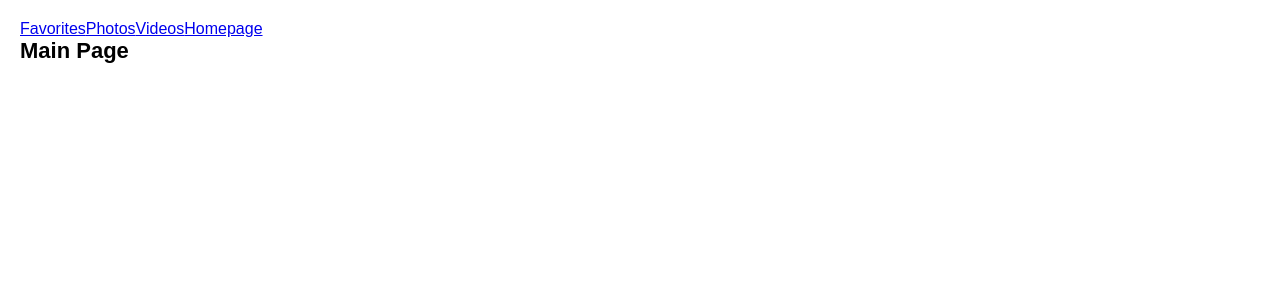
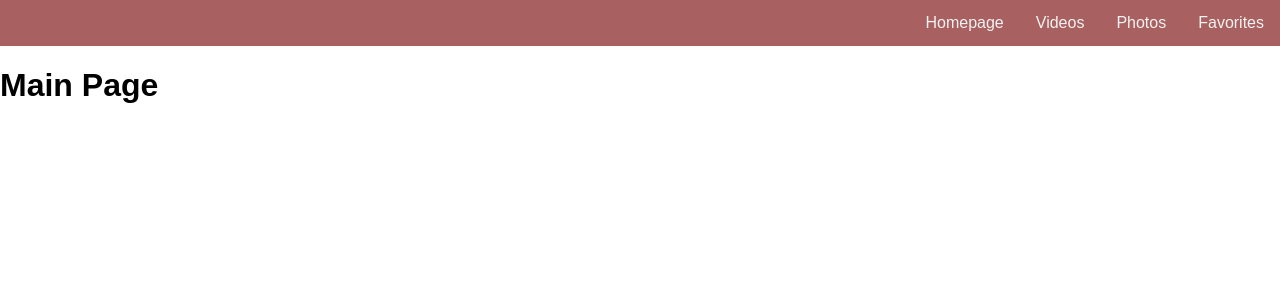
Before and after one commit to Kazi27/moodboard-frontend, a React (Create React App) app in the folder src/: page / in a window 1280 px wide. Shown: the top 300 px of the page. Built offline with nearby package versions, Linux system fonts and the light colour scheme.

Commit message:
added hover effect, navbar looks nice?

```diff
--- a/src/styles.css
+++ b/src/styles.css
@@ -1,90 +1,24 @@
-* {
-  box-sizing: border-box;
+/* styles.css */
+body {
+  font-family: 'Arial', sans-serif;
+  margin: 0;
 }
 
-body {
-  font-family: sans-serif;
-  margin: 20px;
-  padding: 0;
+.navbar {
+  background-color: #a96060;
+  overflow: hidden;
 }
 
-h1 {
-  margin-top: 0;
-  font-size: 22px;
+.navbar a {
+  float: right;
+  display: block;
+  color: #f2f2f2;
+  text-align: center;
+  padding: 14px 16px;
+  text-decoration: none;
 }
 
-h2 {
-  margin-top: 0;
-  font-size: 20px;
+.navbar a:hover {
+  background-color: rgb(165, 33, 33);
+  color: black;
 }
-
-h3 {
-  margin-top: 0;
-  font-size: 18px;
-}
-
-h4 {
-  margin-top: 0;
-  font-size: 16px;
-}
-
-h5 {
-  margin-top: 0;
-  font-size: 14px;
-}
-
-h6 {
-  margin-top: 0;
-  font-size: 12px;
-}
-
-code {
-  font-size: 1.2em;
-}
-
-ul {
-  padding-inline-start: 20px;
-}
-
-* {
-  box-sizing: border-box;
-}
-
-body {
-  font-family: sans-serif;
-  margin: 20px;
-  padding: 0;
-}
-
-.square {
-  background: #fff;
-  border: 1px solid #999;
-  float: left;
-  font-size: 24px;
-  font-weight: bold;
-  line-height: 34px;
-  height: 34px;
-  margin-right: -1px;
-  margin-top: -1px;
-  padding: 0;
-  text-align: center;
-  width: 34px;
-}
-
-.board-row:after {
-  clear: both;
-  content: '';
-  display: table;
-}
-
-.status {
-  margin-bottom: 10px;
-}
-.game {
-  display: flex;
-  flex-direction: row;
-}
-
-.game-info {
-  margin-left: 20px;
-}
```
